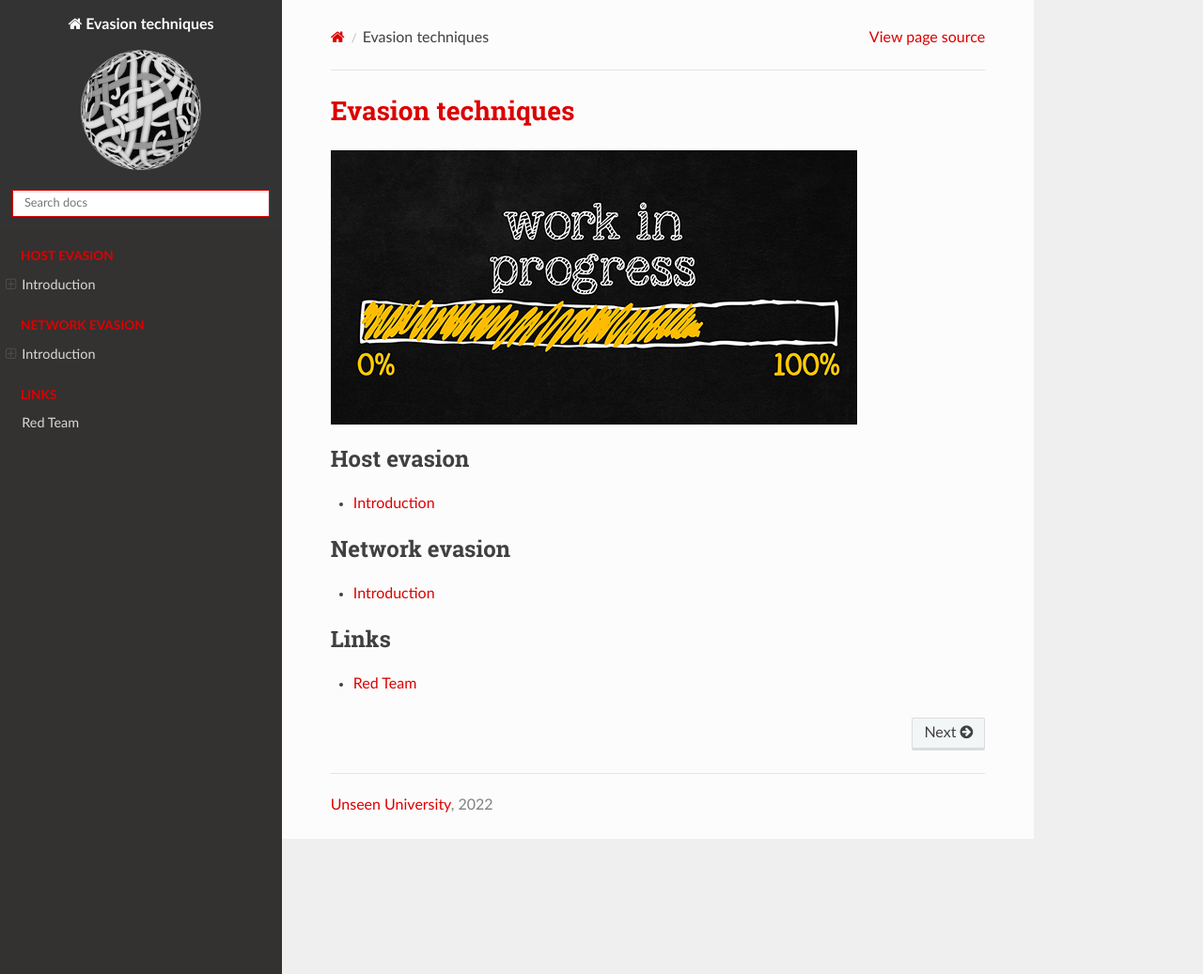
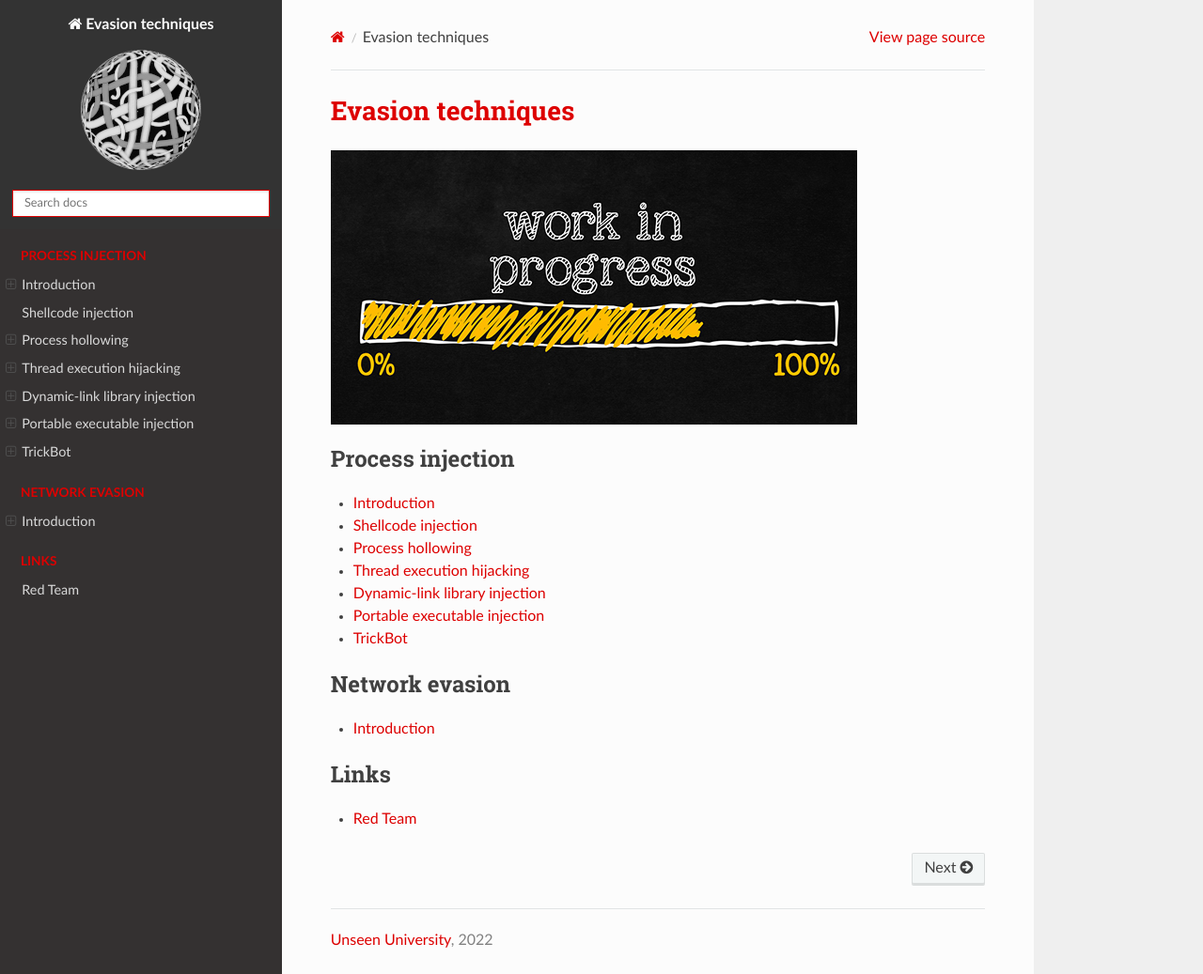
Before and after one commit to tymyrddin/red-evasion, a Sphinx documentation site: the page built from source/index.rst, in a window 1280 px wide and 1037 px high. Shown: the whole window at 94% size. Built offline with Sphinx 7.4.7 and the Read the Docs theme 2.0.0, drawn with Linux system fonts in a browser that asks for light colours.

```diff
--- /dev/null
+++ b/source/docs/injection/README.md
@@ -0,0 +1,21 @@
+# Introduction
+
+## What?
+
+Process injection is an old technique used by malware.
+
+## Why?
+
+* Running without a process
+* placing user-mode hooks for a rootkit or formgrabber
+* Bypassing antivirus/firewalls by injecting whitelisted processes.
+
+## How?
+
+* [Shellcode injection](shell.md)
+* [Process hollowing](hollowing.md)
+* [Thread execution hijacking](thread.md)
+* [Dynamic-link library injection](dll.md)
+* [Portable executable injection](pe.md)
+* [TrickBot](trickbot.md)
+* [More attacks in MITRE T1055](https://attack.mitre.org/techniques/T1055/)
--- a/source/index.rst
+++ b/source/index.rst
@@ -8,9 +8,15 @@ Evasion techniques
    :glob:
    :maxdepth: 1
    :includehidden:
-   :caption: Host evasion
+   :caption: Process injection
 
-   docs/host/README.md
+   docs/injection/README.md
+   docs/injection/shell.md
+   docs/injection/hollowing.md
+   docs/injection/thread.md
+   docs/injection/dll.md
+   docs/injection/pe.md
+   docs/injection/trickbot.md
 
 .. toctree::
    :glob:
```
Also changed, not shown: source/docs/host/README.md (deleted, +0 -11 lines), source/docs/injection/dll.md (added, +15 -0 lines), source/docs/injection/hollowing.md (added, +17 -0 lines), source/docs/injection/pe.md (added, +28 -0 lines), source/docs/injection/shell.md (added, +6 -0 lines), source/docs/injection/thread.md (added, +16 -0 lines), source/docs/injection/trickbot.md (added, +13 -0 lines), source/_static/images/hollowing.png (added), source/_static/images/shell-injection.png (added).
